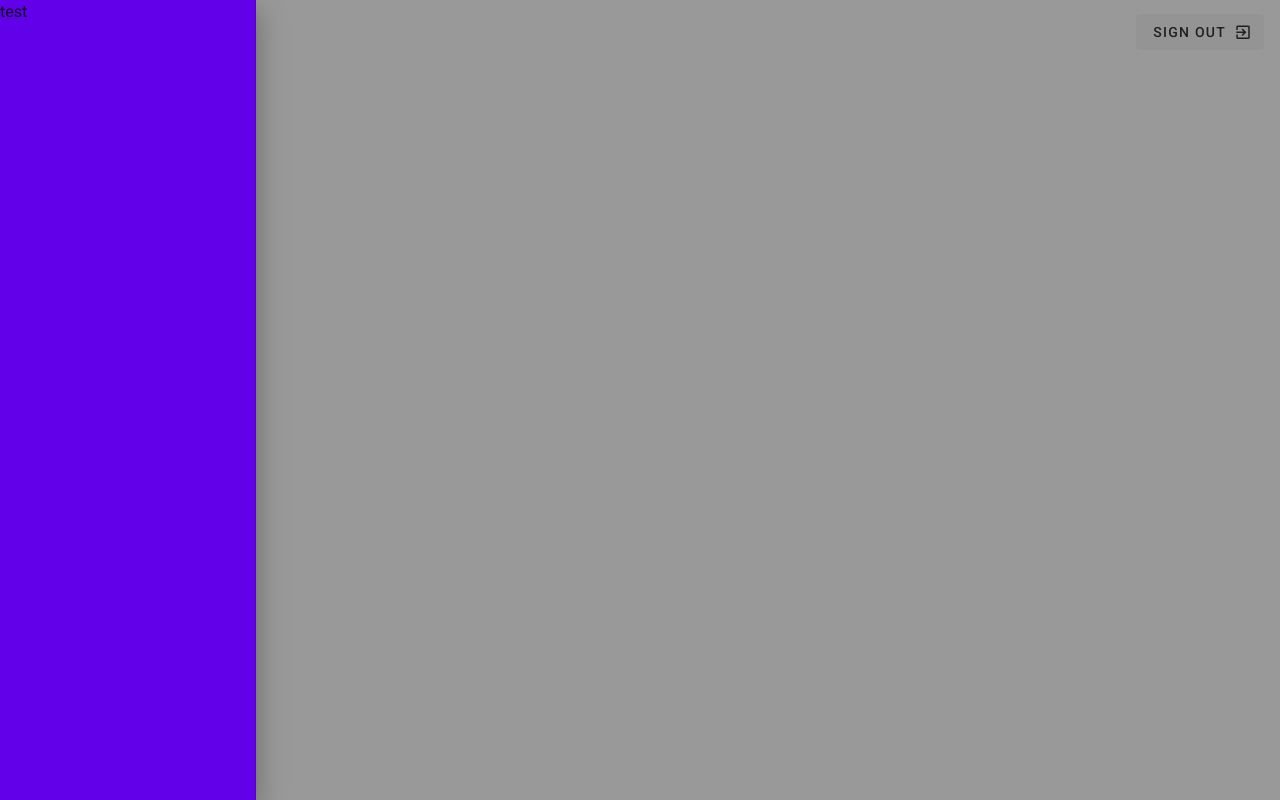
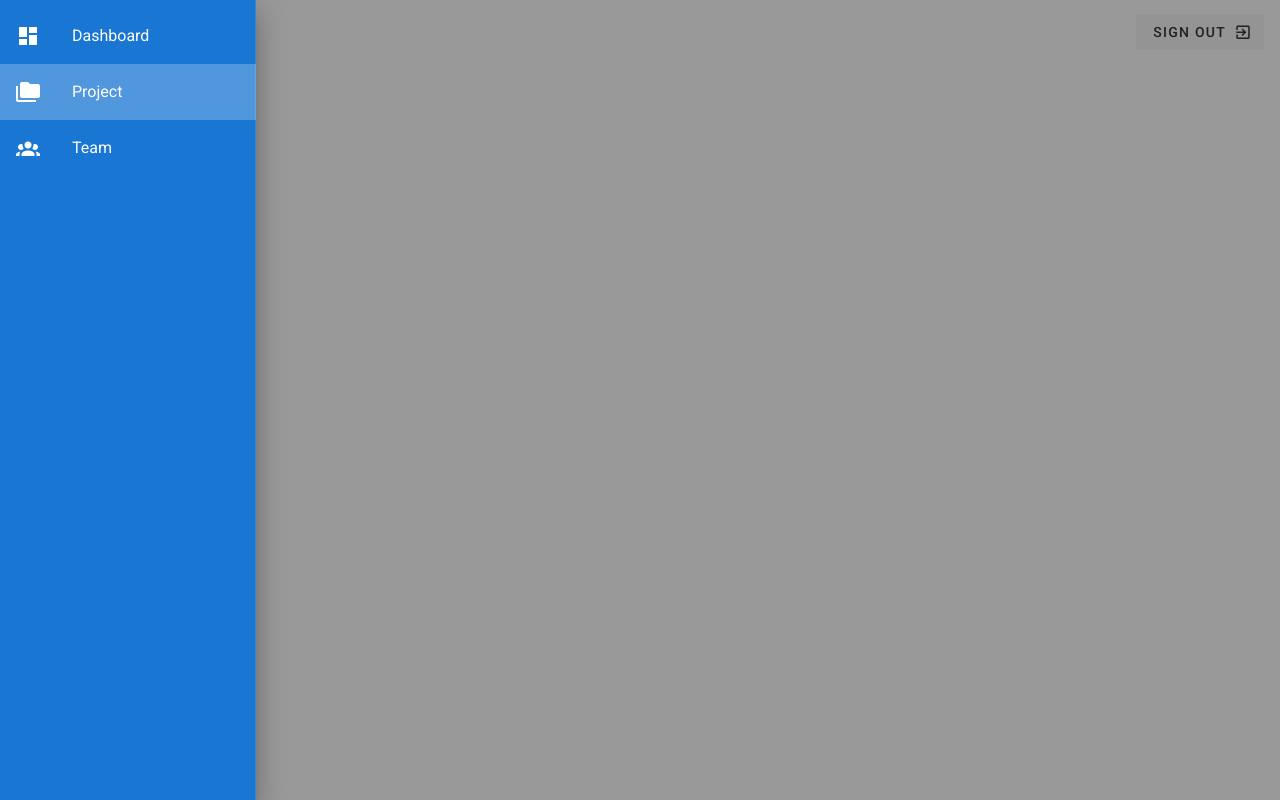
Before and after one commit to KalpasWang/todoninja, a Vue app: page /project in a window 1280 px wide. Both pictures are taken after a click on the button 28 px from the left and 32 px from the top of the page. Built offline with nearby package versions, Linux system fonts and the light colour scheme.

Commit message:
add navigation drawer and routes

```diff
--- a/src/components/NavBar.vue
+++ b/src/components/NavBar.vue
@@ -13,8 +13,25 @@
             </v-btn>
         </v-toolbar>
 
-        <v-navigation-drawer app temporary v-model="drawer" class="deep-purple accent-4">
-            <p>test</p>
+        <v-navigation-drawer app temporary dark v-model="drawer" class="primary">
+            <v-list>
+              <v-list-item
+                v-for="list in lists"
+                :key="list.text"
+                link
+                :to="list.route"
+              >
+
+              <v-list-item-icon>
+                <v-icon>{{ list.icon }}</v-icon>
+              </v-list-item-icon>
+
+              <v-list-item-content>
+                <v-list-item-title>{{ list.text }}</v-list-item-title>
+              </v-list-item-content>
+
+              </v-list-item>
+            </v-list>
         </v-navigation-drawer>
     </nav>
 </template>
@@ -24,6 +41,11 @@ export default {
     data() {
         return {
             drawer: false,
+            lists: [
+              { icon: 'mdi-view-dashboard', text: 'Dashboard', route: '/'},
+              { icon: 'mdi-folder-multiple', text: 'Project', route: '/project'},
+              { icon: 'mdi-account-group', text: 'Team', route: '/team'},
+            ]
         };
     }
 }
--- a/src/router/index.js
+++ b/src/router/index.js
@@ -1,23 +1,30 @@
 import Vue from 'vue'
 import VueRouter from 'vue-router'
-import Home from '../views/Home.vue'
+import Dashboard from '../views/Dashboard.vue'
+// import Project from '../views/Project.vue'
+import Team from '../views/Team.vue'
 
 Vue.use(VueRouter)
 
 const routes = [
   {
     path: '/',
-    name: 'Home',
-    component: Home
+    name: 'Dahboard',
+    component: Dashboard
   },
   {
-    path: '/about',
-    name: 'About',
+    path: '/project',
+    name: 'Project',
     // route level code-splitting
     // this generates a separate chunk (about.[hash].js) for this route
     // which is lazy-loaded when the route is visited.
-    component: () => import(/* webpackChunkName: "about" */ '../views/About.vue')
-  }
+    component: () => import(/* webpackChunkName: "about" */ '../views/Project.vue')
+  },
+  {
+    path: '/team',
+    name: 'Team',
+    component: Team
+  },
 ]
 
 const router = new VueRouter({
--- a/src/views/About.vue
+++ /dev/null
@@ -1,5 +0,0 @@
-<template>
-  <div class="about">
-    <h1>This is an about page</h1>
-  </div>
-</template>
--- a/src/views/Home.vue
+++ b/src/views/Dashboard.vue
@@ -1,6 +1,6 @@
 <template>
-  <div class="home">
-    <h1>Homepage</h1>
+  <div class="dashboard">
+    <h1>Dashboard</h1>
   </div>
 </template>
 
@@ -9,6 +9,6 @@
 
 
 export default {
-  name: 'Home',
+  name: 'Dashboard',
 }
 </script>
--- /dev/null
+++ b/src/views/Project.vue
@@ -0,0 +1,14 @@
+<template>
+  <div class="project">
+    <h1>Project</h1>
+  </div>
+</template>
+
+<script>
+// @ is an alias to /src
+
+
+export default {
+  name: 'Project',
+}
+</script>
--- /dev/null
+++ b/src/views/Team.vue
@@ -0,0 +1,14 @@
+<template>
+  <div class="team">
+    <h1>Team</h1>
+  </div>
+</template>
+
+<script>
+// @ is an alias to /src
+
+
+export default {
+  name: 'Team',
+}
+</script>
```
